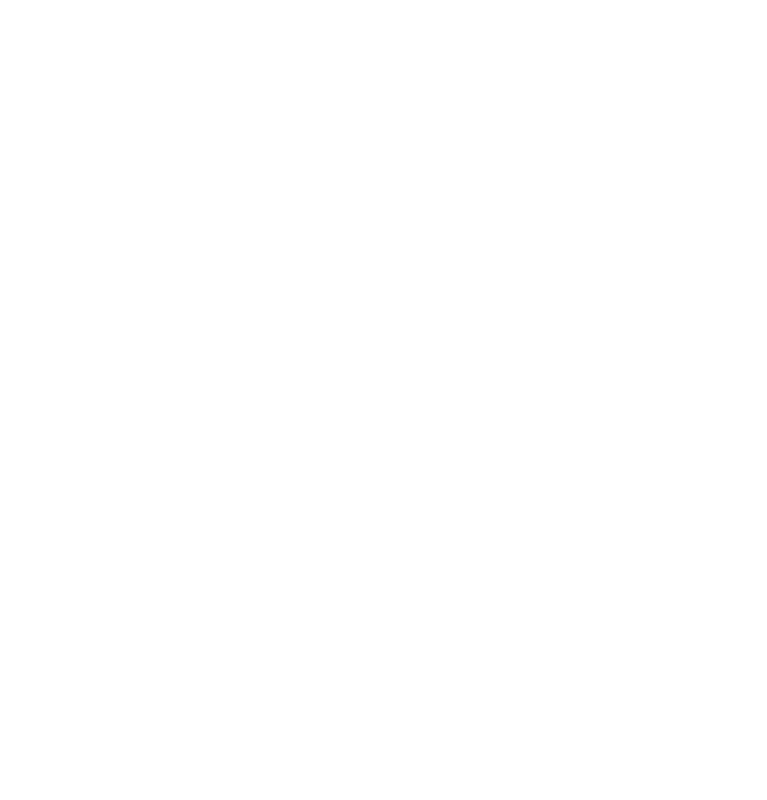
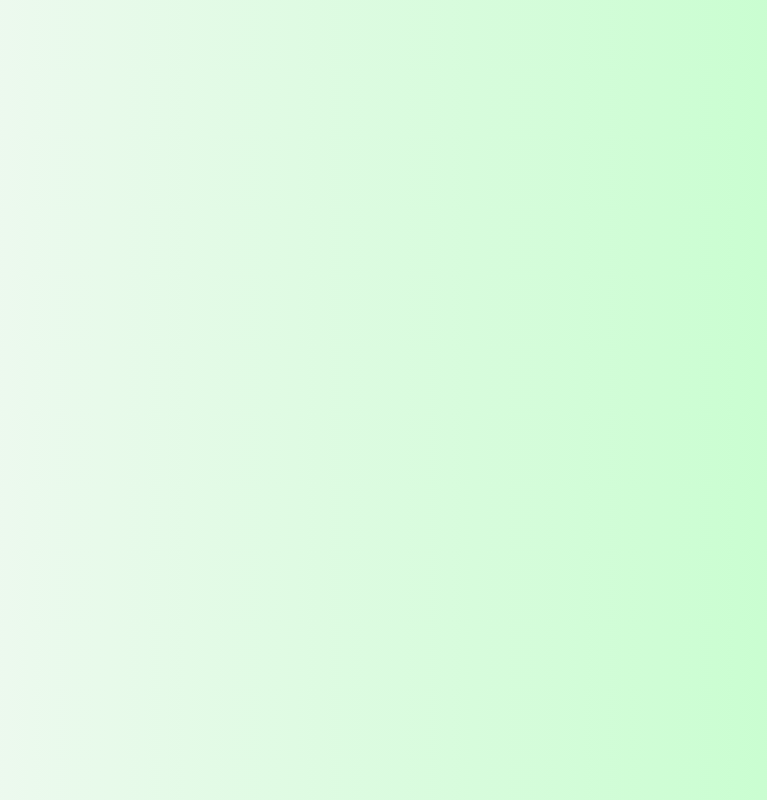
Before and after one commit to IsraFerreira/Intranet-Iec, a plain HTML site: page index.html in a window 1280 px wide. Shown: the whole page, without its empty margins (256-1023 px from the left). Drawn offline with Linux system fonts and the light colour scheme.

Commit message:
Update styles.css

```diff
--- a/styles/styles.css
+++ b/styles/styles.css
@@ -11,7 +11,7 @@
 }
 
 body {
-    background: -webkit-gradient(linear, left top, right top, from(rgb(248, 248, 248)), to(var(--cor1)));
-    background: -moz-linear-gradient(left, white, --cor1);
-    filter: progid:DXImageTransform.Microsoft.Gradient(GradientType=1, StartColorStr=white, EndColorStr=var(--cor1));
+    background: -webkit-gradient(linear, left top, right top, from(rgb(248, 248, 248)), to(var(--cor01)));
+    background: -moz-linear-gradient(left, white, --cor01);
+    filter: progid:DXImageTransform.Microsoft.Gradient(GradientType=1, StartColorStr=white, EndColorStr=var(--cor01));
 }
```
